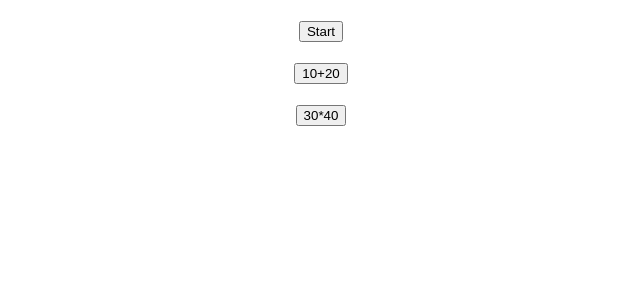
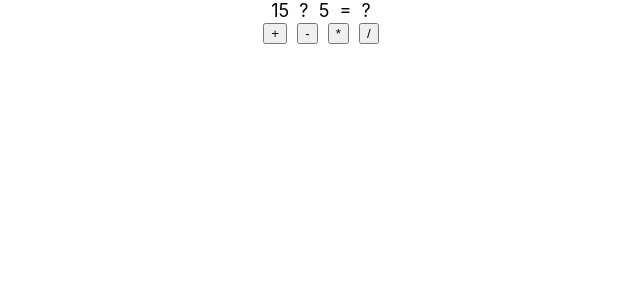
Before and after one commit to Kanonphatchada/app1, a React (Create React App) app: page / in a window 1280 px wide. Shown: the top 300 px of the page, without its empty margins (319-959 px from the left). Built offline with nearby package versions, Linux system fonts and the light colour scheme.

Commit message:
refs-func.js and app.js
refs-func.js and app.js

```diff
--- a/src/App.js
+++ b/src/App.js
@@ -1,6 +1,6 @@
 import React from 'react'
-import { EventData2 } from './event-data'
+import RefsFunc from './refs-func'
 
 export default function App() {
-  return <EventData2/>
+  return <RefsFunc/>
 }
--- /dev/null
+++ b/src/refs-func.js
@@ -0,0 +1,31 @@
+import React,{useRef} from "react";
+
+export default function RefsFunc(){
+    const num1 = useRef()
+    const num2 = useRef()
+    const operator = React.useRef() //ใช้แค่ useRef ก็ได้
+    const result = React.useRef() //ใช้แค่ useRef ก็ได้
+    const calculate = (ev) => {
+        let op = ev.target.innerText
+        let n1 = parseInt(num1.current.innerText)
+        let n2 = parseInt(num2.current.innerText)
+        let r = eval(`${n1} ${op} ${n2}`)
+        result.current.innerText= r
+        operator.current.innerText = op
+    }
+    return (
+        <div style={{textAlign:'center',margintop: 20, fontSize:18}}>
+            <span ref={num1}>15</span> &nbsp;
+            <span ref={operator}>?</span> &nbsp;
+            <span ref={num2}>5</span> &nbsp;
+            <span>=</span> &nbsp;
+            <span ref={result}>?</span>
+        <div>
+            <button onClick={calculate}>+</button> &nbsp;
+            <button onClick={calculate}>-</button> &nbsp;
+            <button onClick={calculate}>*</button> &nbsp;
+            <button onClick={calculate}>/</button>
+            </div>
+        </div>
+    )
+ }
```
